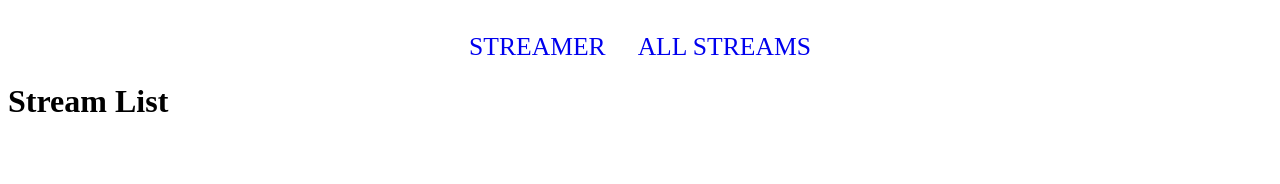
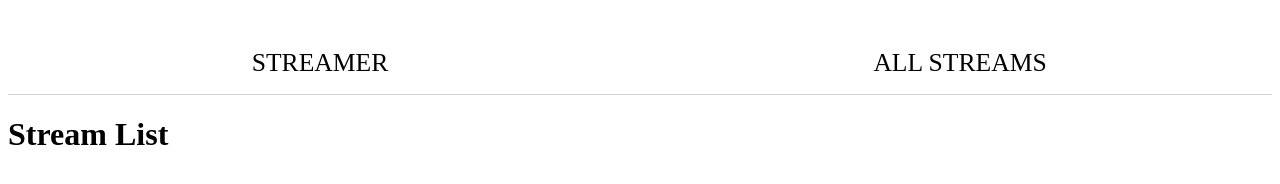
Before and after one commit to smarigowda/modernReactStreamsApp, a React app in the folder packages/client/: page / in a window 1280 px wide. Built offline with nearby package versions, Linux system fonts and the light colour scheme.

Commit message:
header css

```diff
--- a/packages/client/src/components/css/Header.module.scss
+++ b/packages/client/src/components/css/Header.module.scss
@@ -1,10 +1,16 @@
 .container {
-    text-align: center;
+    display: grid;
+    grid-template-columns: 1fr 1fr;
+    grid-gap: 1rem;
+    align-content: center;
     margin-top: 2rem;
+    border-bottom: 1.5px solid lightgray;
     .link {
         padding: 1rem;
+        justify-self: center;
         text-decoration: none;
         font-size: 1.6rem;
         text-transform: uppercase;
+        color: black;
     }
 }
```
